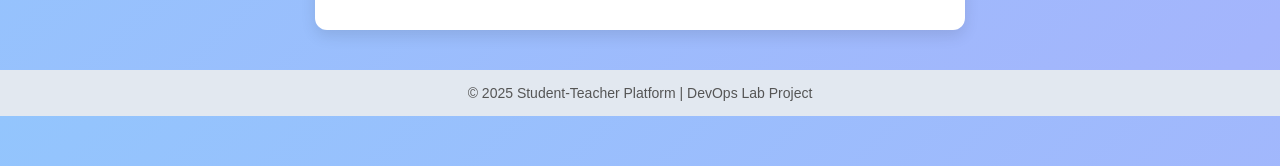
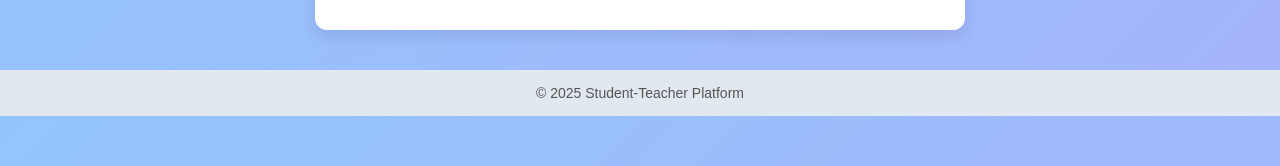
Before and after one commit to 237R1A05T4/Announcement-Platform, a plain HTML site: page index.html in a window 1280 px wide. Shown: the part 266-432 px from the top of the page. Drawn offline with Linux system fonts and the light colour scheme; no server answers.

Commit message:
Update index.html

```diff
--- a/index.html
+++ b/index.html
@@ -100,7 +100,7 @@
     </div>
     <ul id="list"></ul>
   </main>
-  <footer>© 2025 Student-Teacher Platform | DevOps Lab Project</footer>
+  <footer>© 2025 Student-Teacher Platform</footer>
   <script>
     async function fetchAnnouncements() {
       const res = await fetch('/announcements');
```
